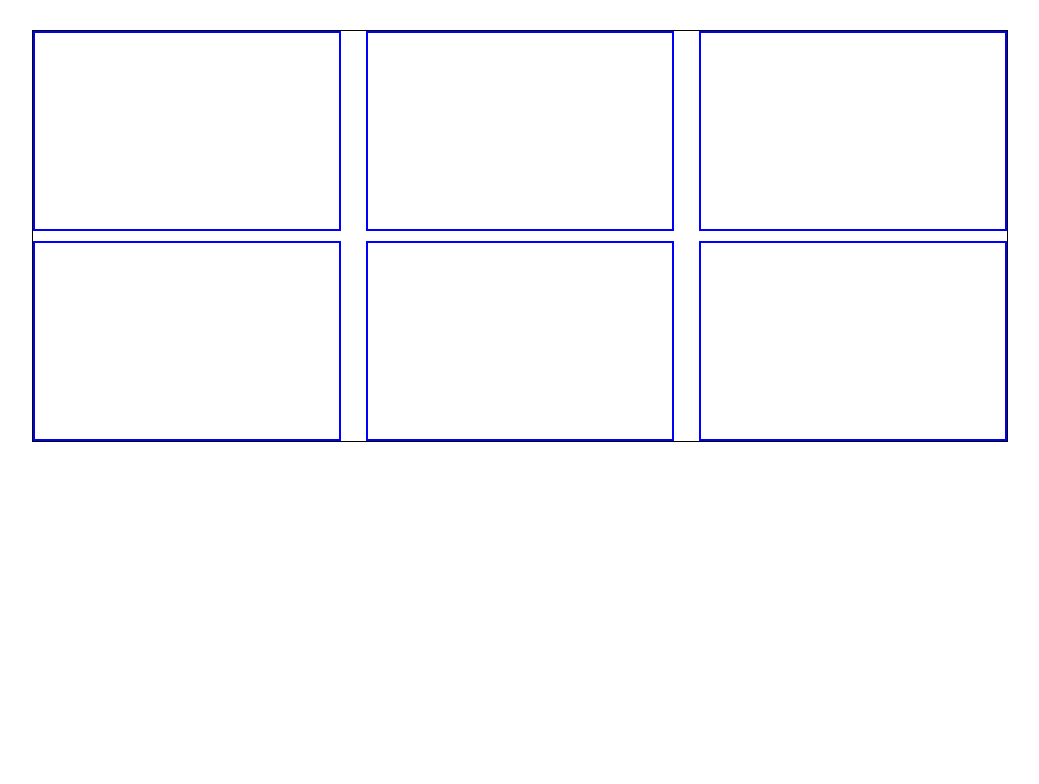
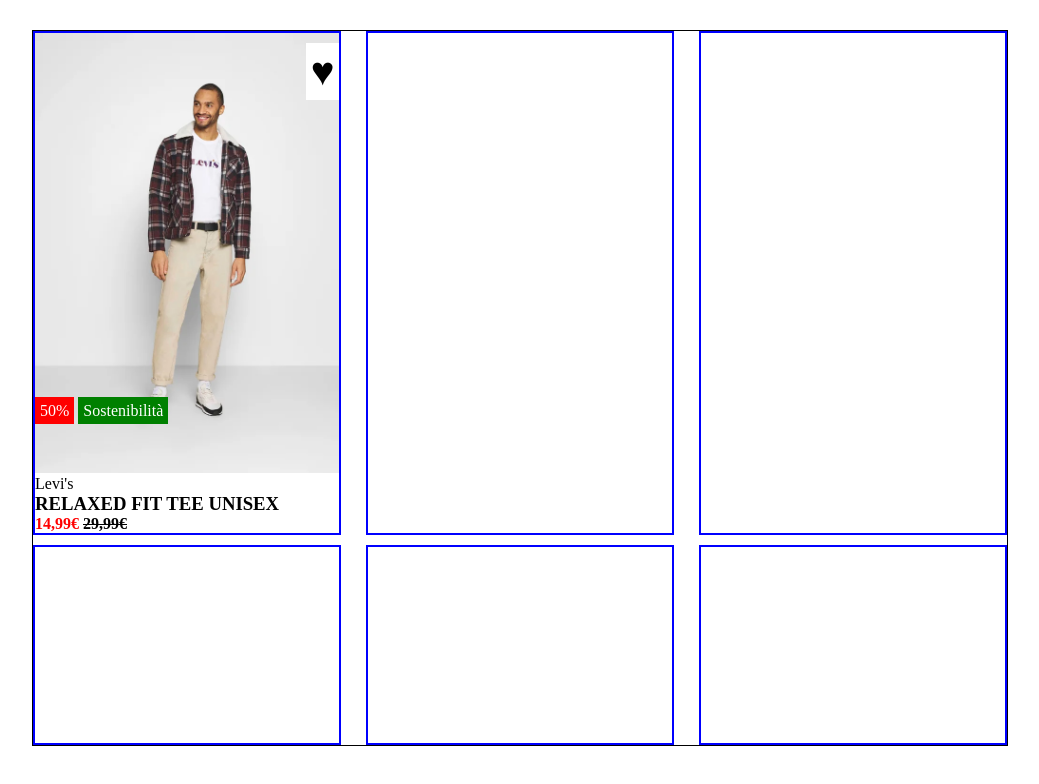
Before and after one commit to lucaconigliaro/html-css-boolando, a plain HTML site: page index.html in a window 1280 px wide. Shown: the whole page, without its empty margins (120-1159 px from the left). Drawn offline with Linux system fonts and the light colour scheme.

Commit message:
feat: first card

```diff
--- a/css/style.css
+++ b/css/style.css
@@ -2,6 +2,23 @@
     padding: 0;
     margin: 0;
     box-sizing: border-box;
+}
+
+img {
+    width: 100%;
+}
+
+
+/* Utilities */
+/* Typography */
+
+.new-price {
+    color: red;
+}
+
+.price-text {
+    display: inline-block;
+    margin-top: -20px;
 }
 
 /* Common */
@@ -23,14 +40,67 @@
 
 .row {
     display: flex;
-    flex-wrap:wrap ;
+    flex-wrap: wrap;
     justify-content: space-between;
     row-gap: 10px;
 }
+
 .col {
     width: calc(95%/3);
+    position: relative;
+    top: 0;
 
     /* Debug */
     border: 2px solid blue;
     min-height: 200px;
 }
+
+.card {
+    position: relative;
+}
+
+.info {
+    position: relative;
+    padding: 5px;
+    bottom: 55px;
+    color: white;
+    z-index: 1;
+}
+
+.discount {
+    background-color: red;
+}
+
+.sos {
+    background-color: green;
+}
+
+.heart {
+    position: absolute;
+    top: 0;
+    right: 0;
+    margin-top: 10px;
+    font-size: 40px;
+    padding: 5px;
+    background-color: white;
+    z-index: 1;
+}
+
+.heart:hover {
+    color: red;
+}
+
+.front {
+    position: relative;
+}
+
+.back {
+    position: absolute;
+    top: 0;
+    left: 0;
+}
+
+.card:hover .front {
+    z-index: 1;
+
+}
--- a/index.html
+++ b/index.html
@@ -1,17 +1,33 @@
 <!DOCTYPE html>
 <html lang="en">
+
 <head>
     <meta charset="UTF-8">
     <meta name="viewport" content="width=device-width, initial-scale=1.0">
     <title>Bolando</title>
     <link rel="stylesheet" href="./css/style.css">
 </head>
+
 <body>
     <section class="section">
         <div class="container">
             <div class="row">
-                <div class="col"></div>
-                <div class="col"></div>
+                <div class="col">
+                    <div class="card">
+                        <img class="front" src="./img/1.webp" alt="">
+                        <img class="back" src="./img/1b.webp" alt="">
+                        <div class="price-text">
+                            <span class="info discount"> 50%</span>
+                            <span class="info sos">Sostenibilità</span>
+                            <span class="heart">&hearts;</span>
+                            <p class="brand">Levi's</p>
+                            <h3 class="description">RELAXED FIT TEE UNISEX</h3>
+                            <span class="new-price"><strong>14,99&euro; </strong></span>
+                            <span class="old-price"><strong><s>29,99&euro;</s></strong></span>
+                        </div>
+                    </div>
+                </div>
+                <div class="col"> </div>
                 <div class="col"></div>
                 <div class="col"></div>
                 <div class="col"></div>
@@ -22,4 +38,5 @@
     </section>
 
 </body>
+
 </html>
```
